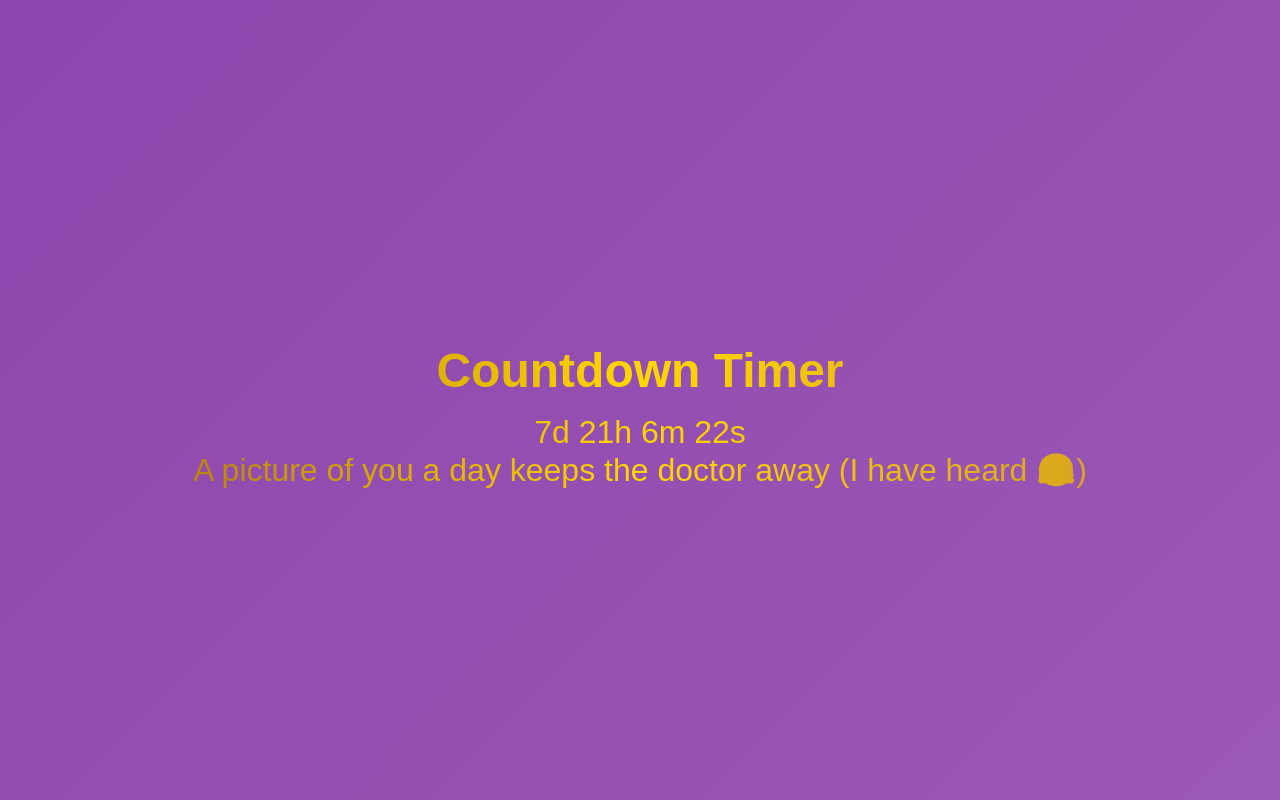
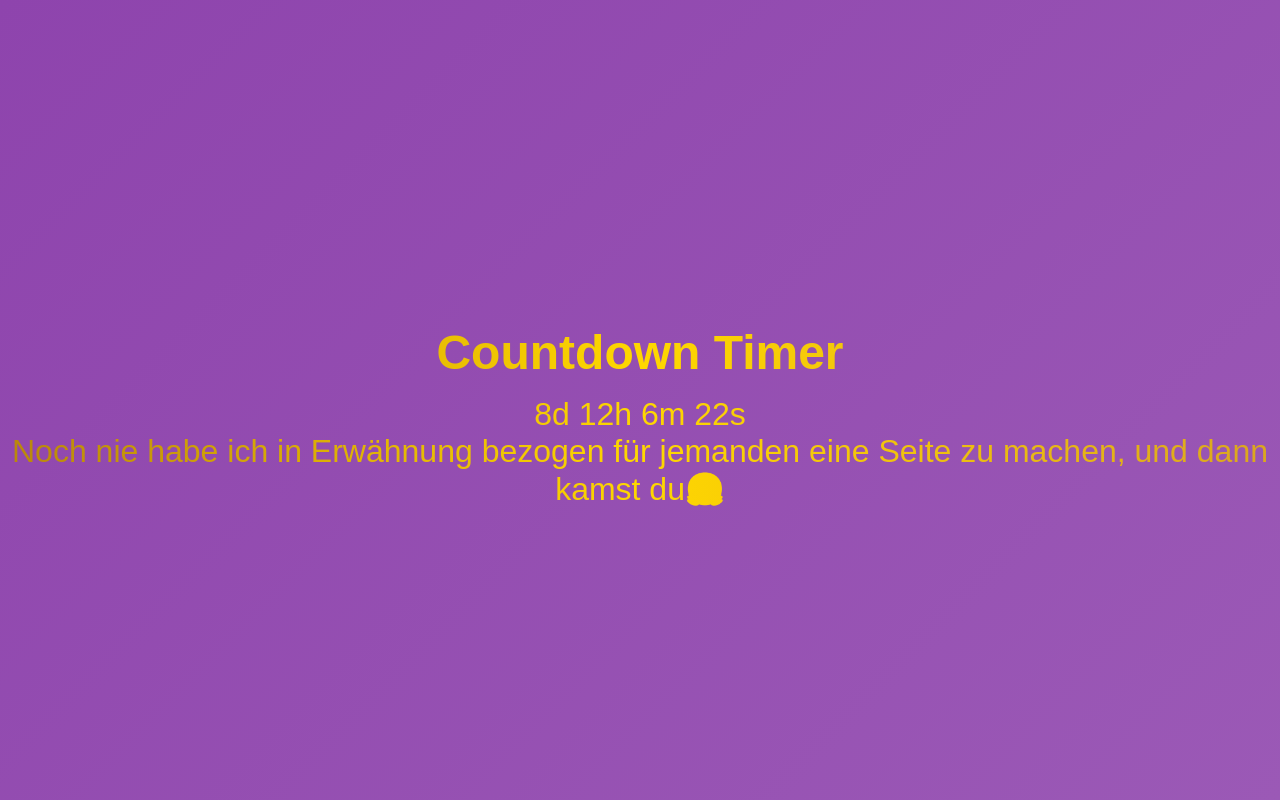
Before and after one commit to 19sx/PolskaAustriaCountdown, a plain HTML site: page index.html in a window 1280 px wide. Drawn offline with Linux system fonts and the light colour scheme.

Commit message:
Update index.html

```diff
--- a/index.html
+++ b/index.html
@@ -65,7 +65,7 @@
     </div>
 
     <script>
-        const targetDate = new Date('2025-01-04T01:50:00');
+        const targetDate = new Date('2025-01-04T16:50:00');
 
         const hourlyMessages = [
             "Du bist das beste was mir jemals passiert ist❤️",
```
